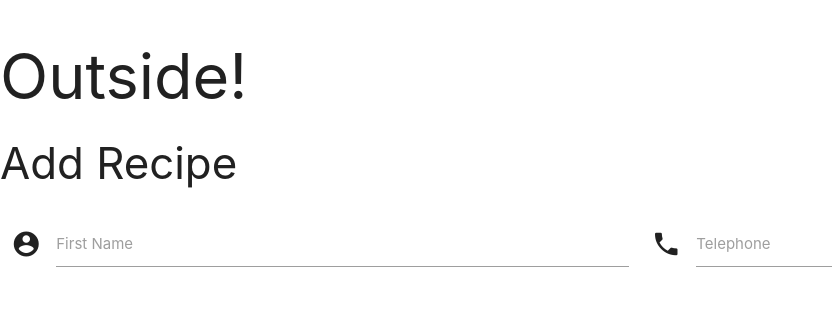
After one commit to Tariqalrehily/whatocook, a Flask app: page /add_recipe in a window 1280 px wide. The commit adds this page. Shown: the top 309 px of the page, without its empty margins (0-832 px from the left). Run offline with Flask 2, Linux system fonts and the light colour scheme; parts of the project's set-up code (start-up, migrations or seed data) failed here and were passed over; some libraries are stand-ins or nearby versions.

Commit message:
Added templates/addrecipe.html file, which contine form, modify templates/recipes.html code, added addrecipe router in app.py file

```diff
--- a/app.py
+++ b/app.py
@@ -8,10 +8,15 @@ app.config["MONGO_URI"] = "mongodb+srv://root:Tar1010@projectdb-ddwj9.mongodb.ne
 
 mongo = PyMongo(app)
 
-@app.route('/')
 @app.route('/get_recipes')
 def get_recipes():
-    return render_template("recipes.html", recipes=mongo.db.recipes.find())
+    return render_template("recipes.html", recipes=mongo.db.recipes.find());
+
+@app.route('/add_recipe')
+def add_recipe():
+    return render_template('addrecipe.html')
+
+
 
 if __name__ == '__main__':
     app.run(host=os.environ.get('IP'),
@@ -19,3 +24,4 @@ if __name__ == '__main__':
         debug=True)
 
 get_recipes()
+add_recipe()
--- /dev/null
+++ b/templates/addrecipe.html
@@ -0,0 +1,20 @@
+{% extends 'base.html' %} {% block content %}
+
+<h3> Add Recipe </h3>
+<div class="row">
+    <form action="" method="POST" class="col s12">
+      <div class="row">
+        <div class="input-field col s6">
+          <i class="material-icons prefix">account_circle</i>
+          <input id="icon_prefix" type="text" class="validate">
+          <label for="icon_prefix">First Name</label>
+        </div>
+        <div class="input-field col s6">
+          <i class="material-icons prefix">phone</i>
+          <input id="icon_telephone" type="tel" class="validate">
+          <label for="icon_telephone">Telephone</label>
+        </div>
+      </div>
+    </form>
+</div>
+{% endblock %}
--- a/templates/base.html
+++ b/templates/base.html
@@ -7,7 +7,7 @@
 
     </head>
     <body>
-        <<h1>Outside!</h1>
+        <h1>Outside!</h1>
         {% block content %}
         {% endblock %}
         <!-- Compiled jquery -->
```
Also changed, not shown: templates/recipes.html (+17 -17 lines).
